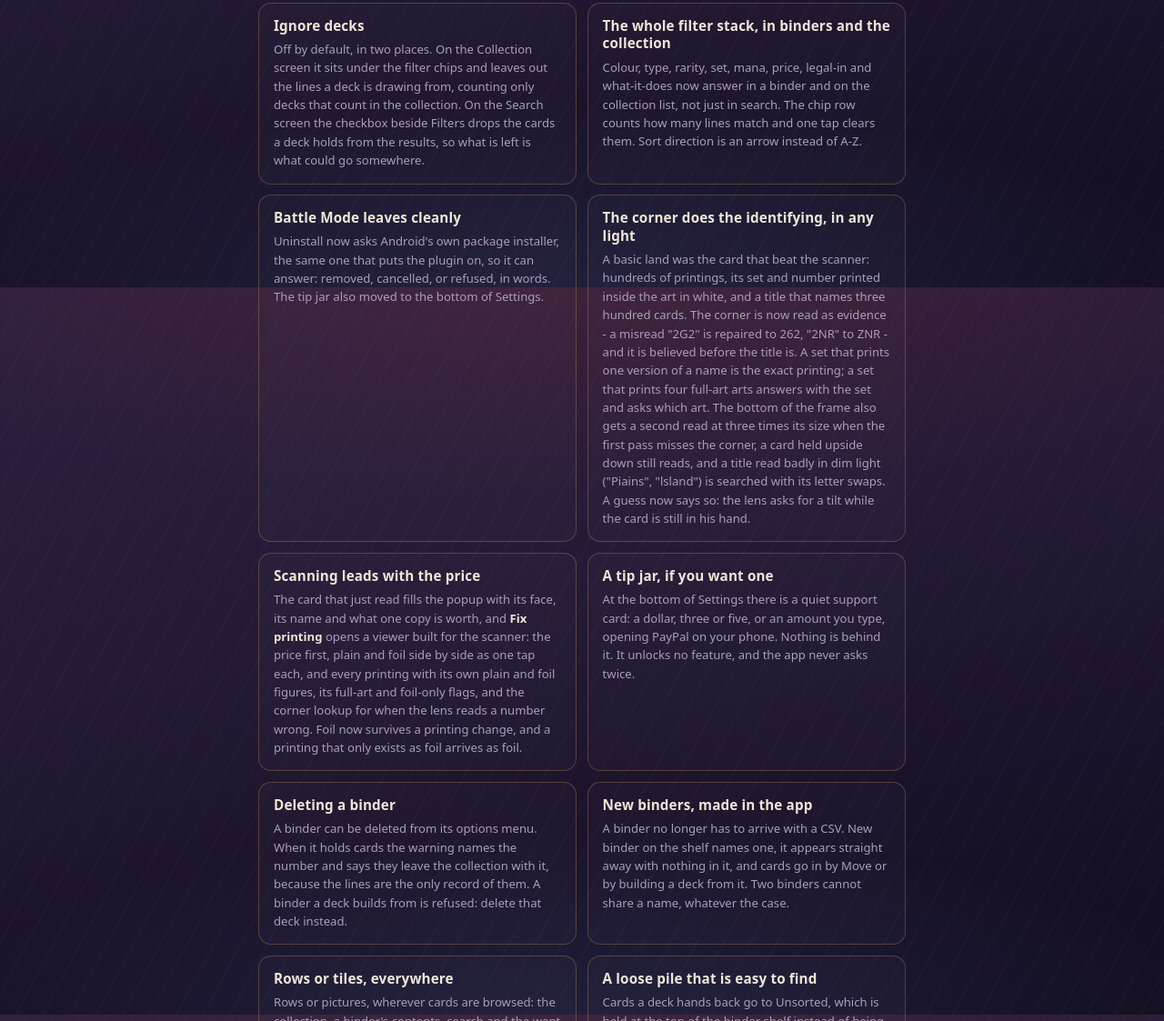
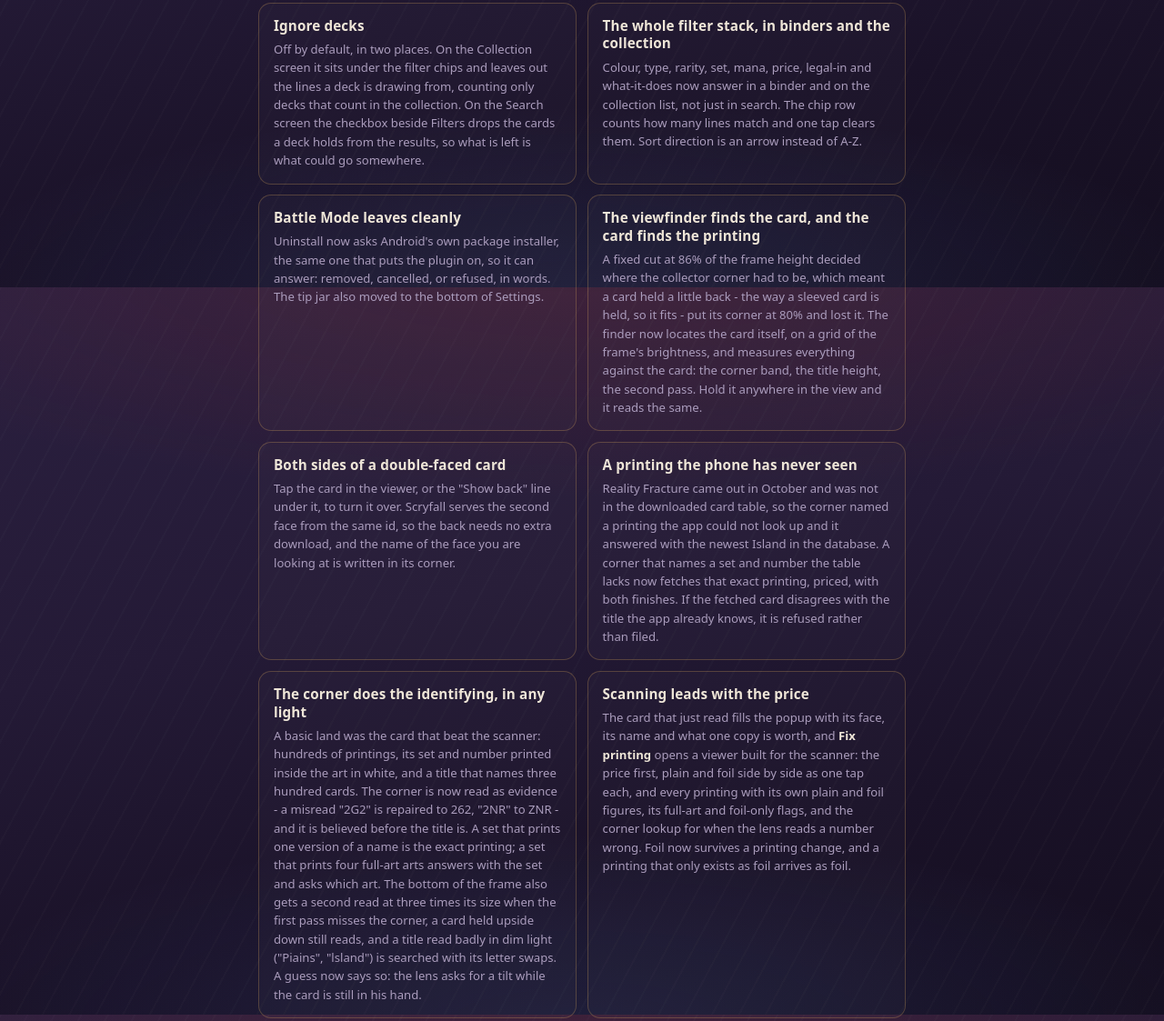
Before and after one commit to Soharuda/DeckForge, a plain HTML site: page docs/deckforge/index.html in a window 1280 px wide. Shown: the part 1284-2407 px from the top of the page at 91% size. Drawn offline with Linux system fonts and the light colour scheme.

Commit message:
DeckForge 1.140.2: the viewfinder finds the card, both faces, and printings the table has never held

```diff
--- a/docs/deckforge/index.html
+++ b/docs/deckforge/index.html
@@ -314,6 +314,28 @@
           the bottom of Settings.</p>
       </div>
       <div class="feat">
+        <h4>The viewfinder finds the card, and the card finds the printing</h4>
+        <p>A fixed cut at 86% of the frame height decided where the collector corner had to be, which
+          meant a card held a little back - the way a sleeved card is held, so it fits - put its
+          corner at 80% and lost it. The finder now locates the card itself, on a grid of the
+          frame's brightness, and measures everything against the card: the corner band, the title
+          height, the second pass. Hold it anywhere in the view and it reads the same.</p>
+      </div>
+      <div class="feat">
+        <h4>Both sides of a double-faced card</h4>
+        <p>Tap the card in the viewer, or the "Show back" line under it, to turn it over. Scryfall
+          serves the second face from the same id, so the back needs no extra download, and the
+          name of the face you are looking at is written in its corner.</p>
+      </div>
+      <div class="feat">
+        <h4>A printing the phone has never seen</h4>
+        <p>Reality Fracture came out in October and was not in the downloaded card table, so the
+          corner named a printing the app could not look up and it answered with the newest Island
+          in the database. A corner that names a set and number the table lacks now fetches that
+          exact printing, priced, with both finishes. If the fetched card disagrees with the title
+          the app already knows, it is refused rather than filed.</p>
+      </div>
+      <div class="feat">
         <h4>The corner does the identifying, in any light</h4>
         <p>A basic land was the card that beat the scanner: hundreds of printings, its set and
           number printed inside the art in white, and a title that names three hundred cards. The
--- a/docs/deckforge/latest.json
+++ b/docs/deckforge/latest.json
@@ -1,7 +1,7 @@
 {
-  "versionName": "1.140.1",
-  "versionCode": 169,
-  "apk": "https://soharuda.github.io/DeckForge/deckforge/DeckForge-1.140.1.apk",
-  "sha256": "d37286c4548d35cf68072ec7b9b17a96e517443a6ca8828d7d7db630f955ade0",
-  "size": 66426560
+  "versionName": "1.140.2",
+  "versionCode": 170,
+  "apk": "https://soharuda.github.io/DeckForge/deckforge/DeckForge-1.140.2.apk",
+  "sha256": "f7f8300465f4ff2713a594e7b26883919d7116bfce6f7b6a2586a317e1964be9",
+  "size": 66426564
 }
```
Also changed, not shown: 2 other files.
